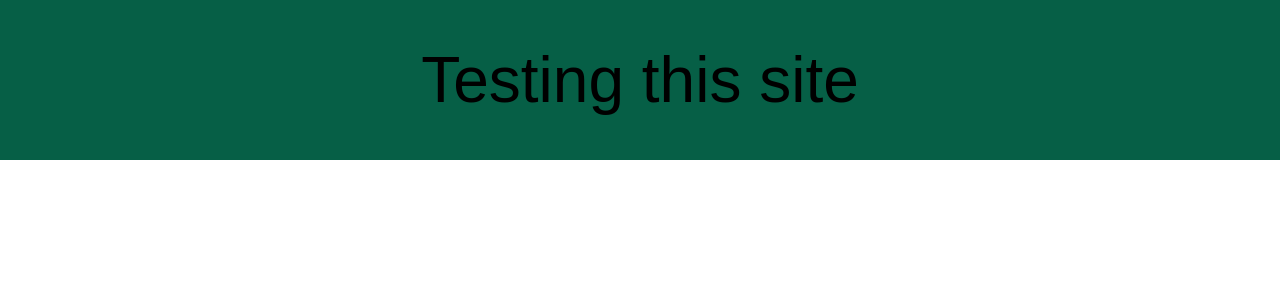
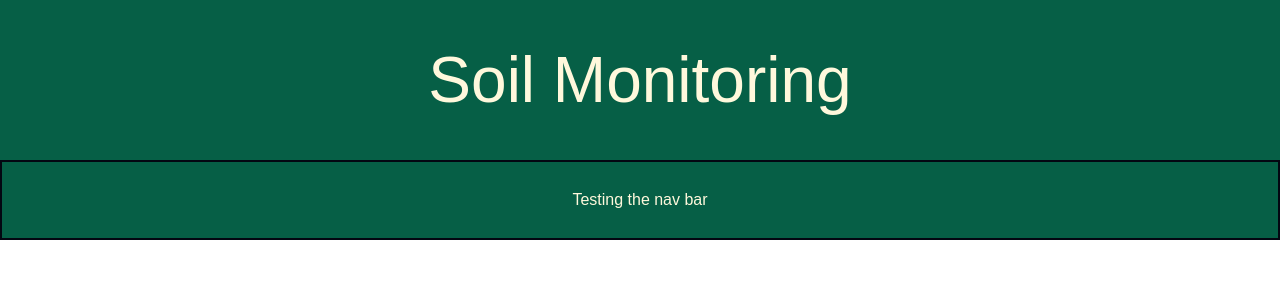
Before and after one commit to tazboi/The-Soil-Watch, a Next.js app in the folder App/soil-monitor/: page / in a window 1280 px wide. Shown: the top 300 px of the page. Built offline with nearby package versions, Linux system fonts and the light colour scheme.

Commit message:
Changed the functions in these to get a basic welcoming screen with an inactive navbar

```diff
--- a/App/soil-monitor/app/page.jsx
+++ b/App/soil-monitor/app/page.jsx
@@ -5,8 +5,15 @@ import RootLayout from "@/app/layout";
 
 
 const Page = () => {
-return(
-        <HomePageNav />
+return (
+    <div>
+        <header className="bg-emerald-800 w-screen h-40 flex items-center justify-center">
+            <h1 className="title_text">Soil Monitoring</h1>
+        </header>
+
+        <HomePageNav/>
+    </div>
+
 
 )
 };
--- a/App/soil-monitor/components/homePageNav.jsx
+++ b/App/soil-monitor/components/homePageNav.jsx
@@ -4,8 +4,8 @@ import "/styles/styles.css"
 export default function HomePageNav() {
     return (
 
-            <div className= "bg-emerald-800 w-screen h-40 flex items-center justify-center">
-            <h1 className= "title_text">Testing this site</h1>
+            <div className= "bg-emerald-800 w-screen h-20 flex items-center justify-center border-2 border-b-gray-950 border-t-gray-950 border-r-gray-950 border-l-gray-950">
+                <h1 className= "body">Testing the nav bar</h1>
             </div>
 
 
--- a/App/soil-monitor/styles/styles.css
+++ b/App/soil-monitor/styles/styles.css
@@ -5,14 +5,14 @@
 
 .body {
     font-family: "JetBrains Mono", sans-serif;
-    color: black;
-    font-size: 2rem;
-    line-height: 4rem;
+    color: cornsilk;
+    font-size: 1rem;
+    line-height: 2rem;
 }
 
 .title_text {
     font-family: "Josefin Sans", sans-serif;
-    color: black;
+    color: cornsilk;
     font-size: 4rem;
-    line-height: 6rem;
+    line-height: 5rem;
 }
```
